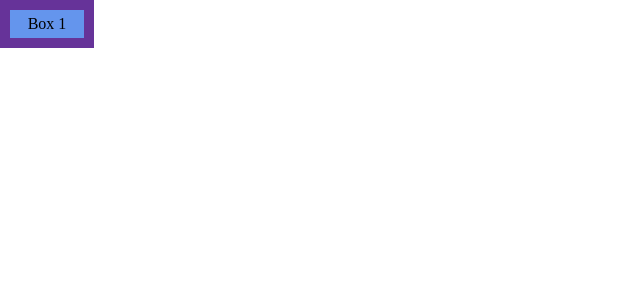
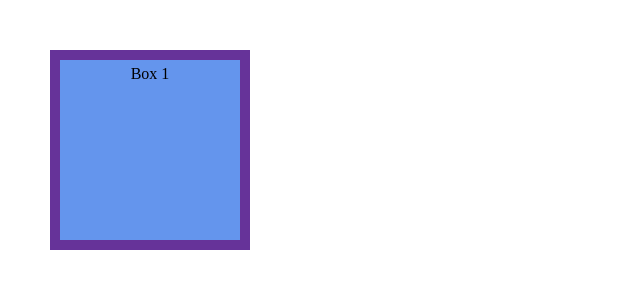
Before and after one commit to rinjhasijapati/Web-Technology, a plain HTML site: page class11.html in a window 1280 px wide. Shown: the whole page, without its empty margins (0-640 px from the left). Drawn offline with Linux system fonts and the light colour scheme.

Commit message:
the box model -day 11 & 12

```diff
--- a/class11.css
+++ b/class11.css
@@ -1,13 +1,16 @@
 *{
     margin: 0;
     padding: 0;
+    box-sizing:border-box;
 }
 
 
 .box{
     border:10px solid rebeccapurple;
-    max-width: 5%;
-    text-align: center;
+    text-align:center;
     background-color:cornflowerblue;
     padding:5px;
+    height:200px;
+    width:200px;
+    margin: 50px;
 }
```
